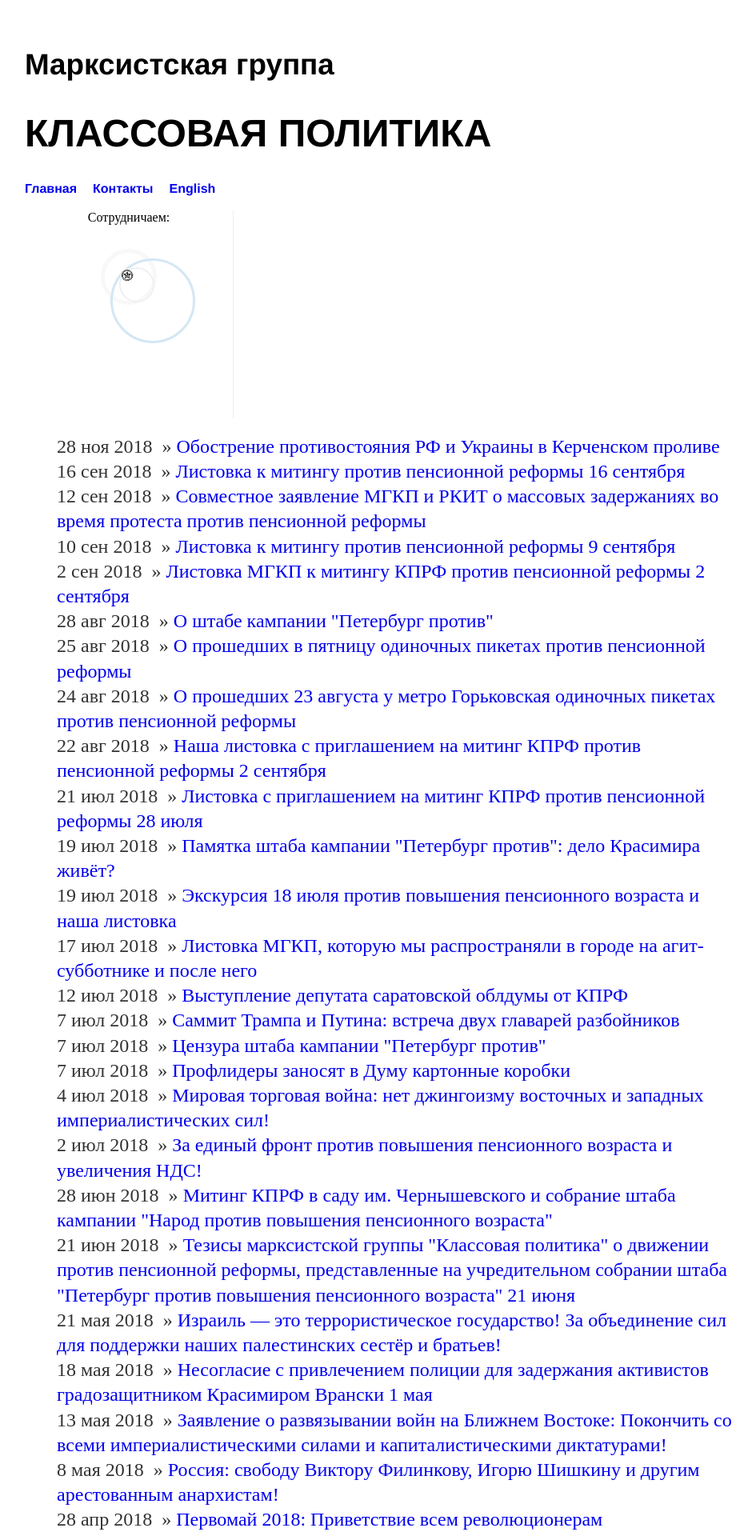
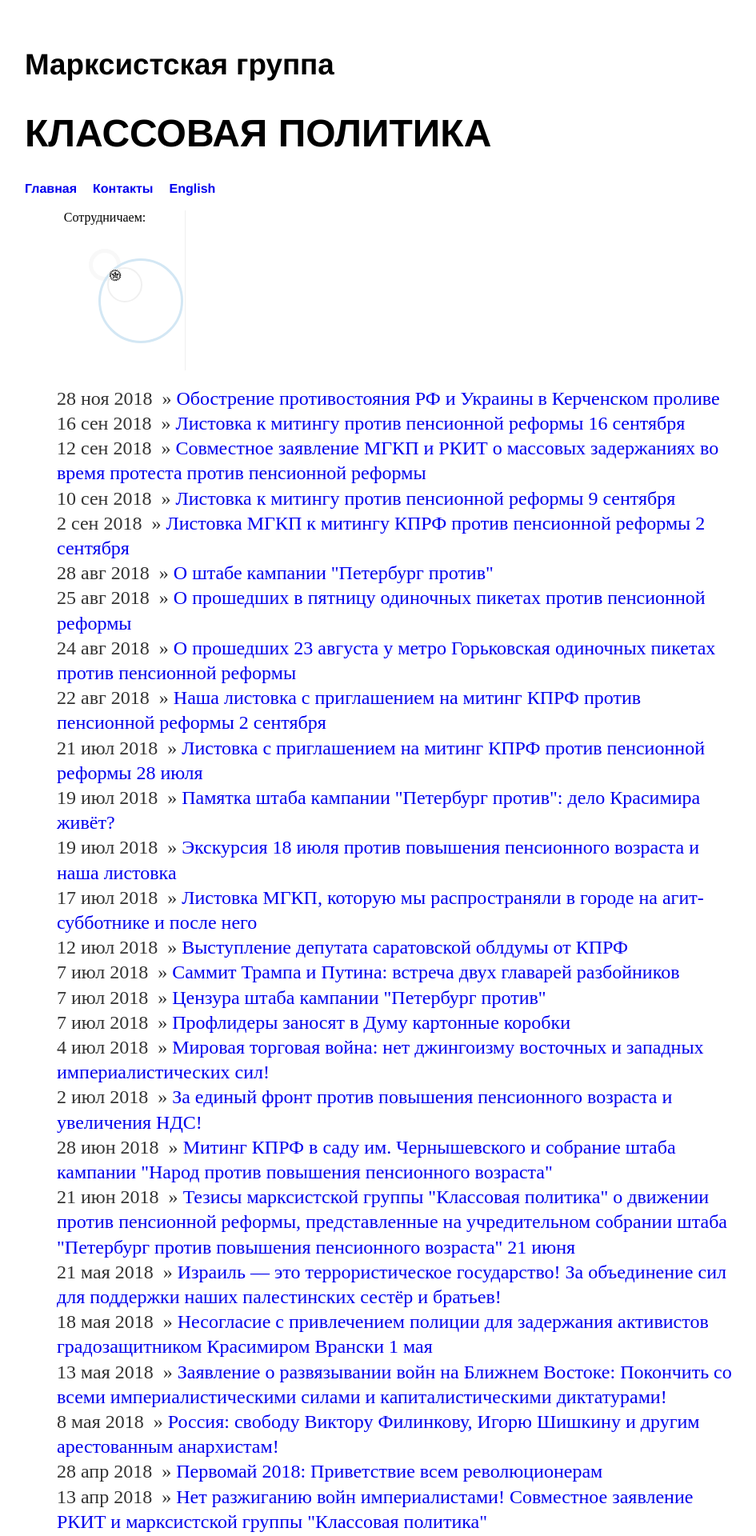
Before and after one commit to mgkp/mgkp.github.io, a Jekyll site: the page built from index.html, in a window 1280 px wide. Shown: the top 1920 px of the page at 80% size, without its empty margins (161-1106 px from the left). Built offline with Jekyll 4.4.1, drawn with Linux system fonts in a browser that asks for light colours.

Commit message:
shrink size 2

```diff
--- a/css/main.css
+++ b/css/main.css
@@ -59,19 +59,19 @@ ul.posts li { list-style: none; }
 }*/
 
 #sidebar {
-	width: 260px;
+	width: 200px;
 /*	position: fixed;*/
-	top: 260px;
+	top: 200px;
 	left: 160px;
 	bottom: 260px;
 	right: auto;
-	min-height: 260px;
+	min-height: 200px;
   border-right: 1px solid #efefef;
 
 	#avatar {
 		margin:30px auto 0 auto;
-		width: 60px;
-		height: 60px;
+		width: 30px;
+		height: 30px;
 		border-radius: 50%;
 		border: 5px solid #f8f8f8;
 
```
